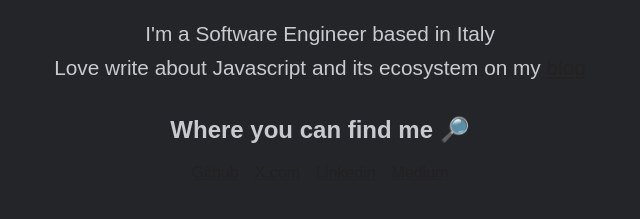
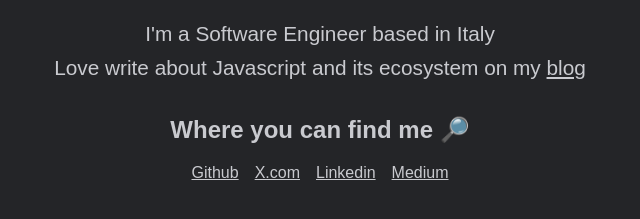
Before and after one commit to marcopollacci/marcopollacci.it, a website: page site/index.html in a window 1280 px wide. Shown: the part 397-616 px from the top of the page, without its empty margins (320-960 px from the left). Drawn offline with Linux system fonts and the light colour scheme.

Commit message:
fix(main): :pencil2: fix typo

```diff
--- a/site/css/style.css
+++ b/site/css/style.css
@@ -29,7 +29,7 @@ body[is-christmas-time] {
   color: hsl(228, 5%, 80%);
 }
 
-body.is-christmas-time a {
+body[is-christmas-time] a {
   color: hsl(228, 5%, 80%);
 }
 
```
